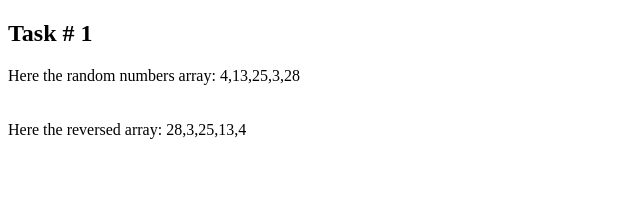
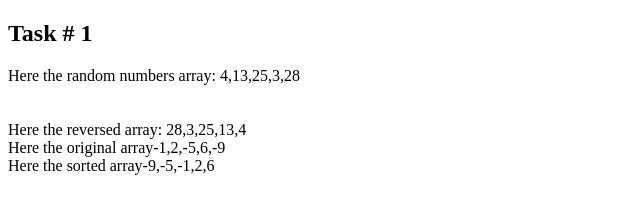
Before and after one commit to julikghost/Home-Task-3, a plain HTML site: page index.html in a window 1280 px wide. Shown: the whole page, without its empty margins (0-640 px from the left). Drawn offline with Linux system fonts and the light colour scheme.

Commit message:
add task2

```diff
--- a/index.html
+++ b/index.html
@@ -10,7 +10,11 @@
     <h2>Task # 1</h2>
     <div id="app"></div>
     <br></br>
-    <div id = "rvsd"></div>
+    <div id="rvsd"></div>
+    <div id="for"></div>
+    <div id="sorted"></div>
+
+
     <script src="index.js"></script>
 
   </body>
--- a/index.js
+++ b/index.js
@@ -12,3 +12,16 @@ const out_rvsd = document.getElementById("rvsd");
 out_rvsd.innerHTML = ' Here the reversed array: ' +
 reversedArr; //display reversed array
 //Task #2
+let Arr = [-1, 2,-5,6,-9];
+const out_array = document.getElementById("for");
+out_array.innerHTML = "Here the original array" +
+Arr;
+
+
+function sortArray(arr) {
+  return arr.sort(((a, b) => a - b));
+}
+const sortedArr = sortArray(Arr);
+const out_sorted =document.getElementById("sorted");
+out_sorted.innerHTML = "Here the sorted array" +
+sortedArr;
```
